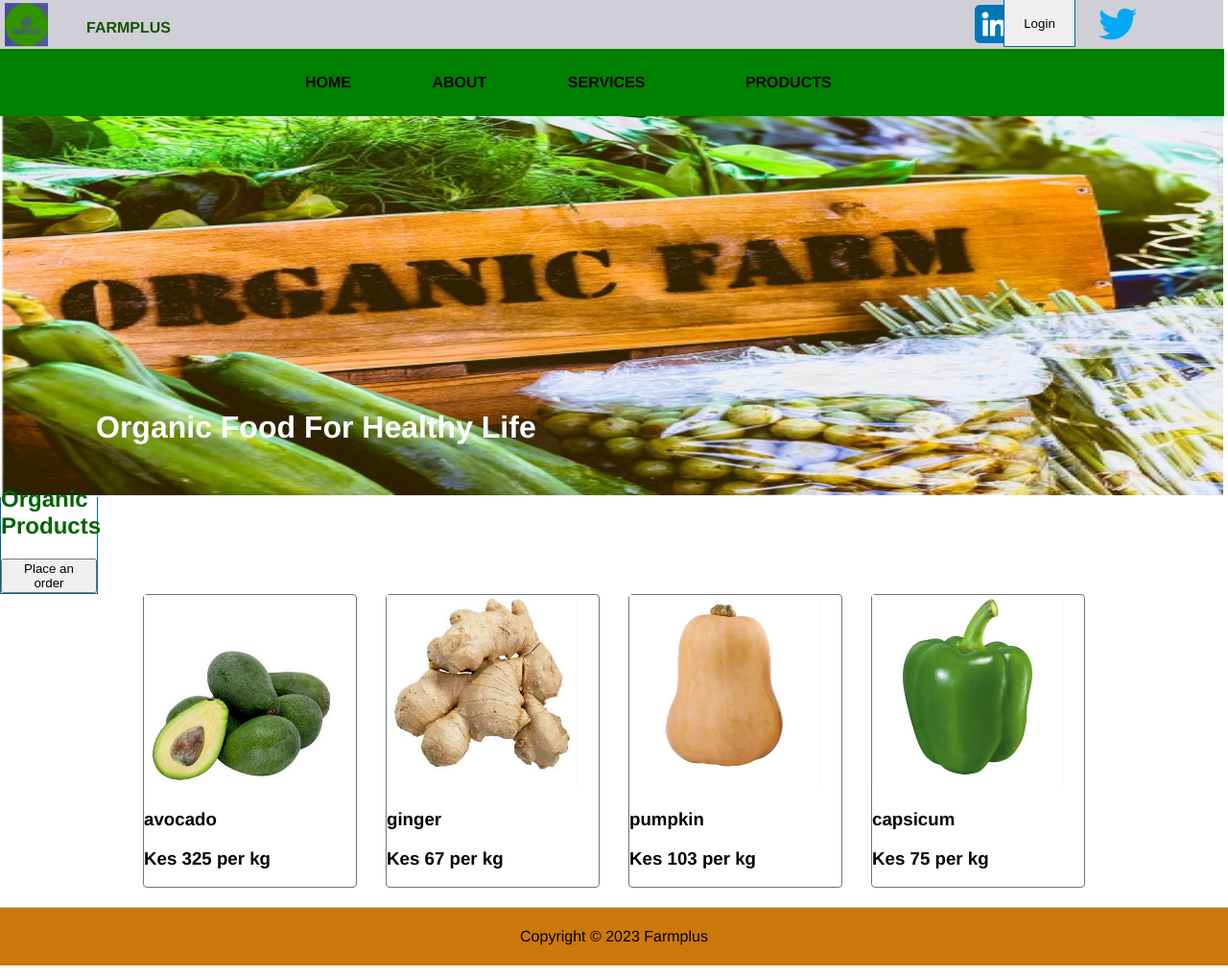
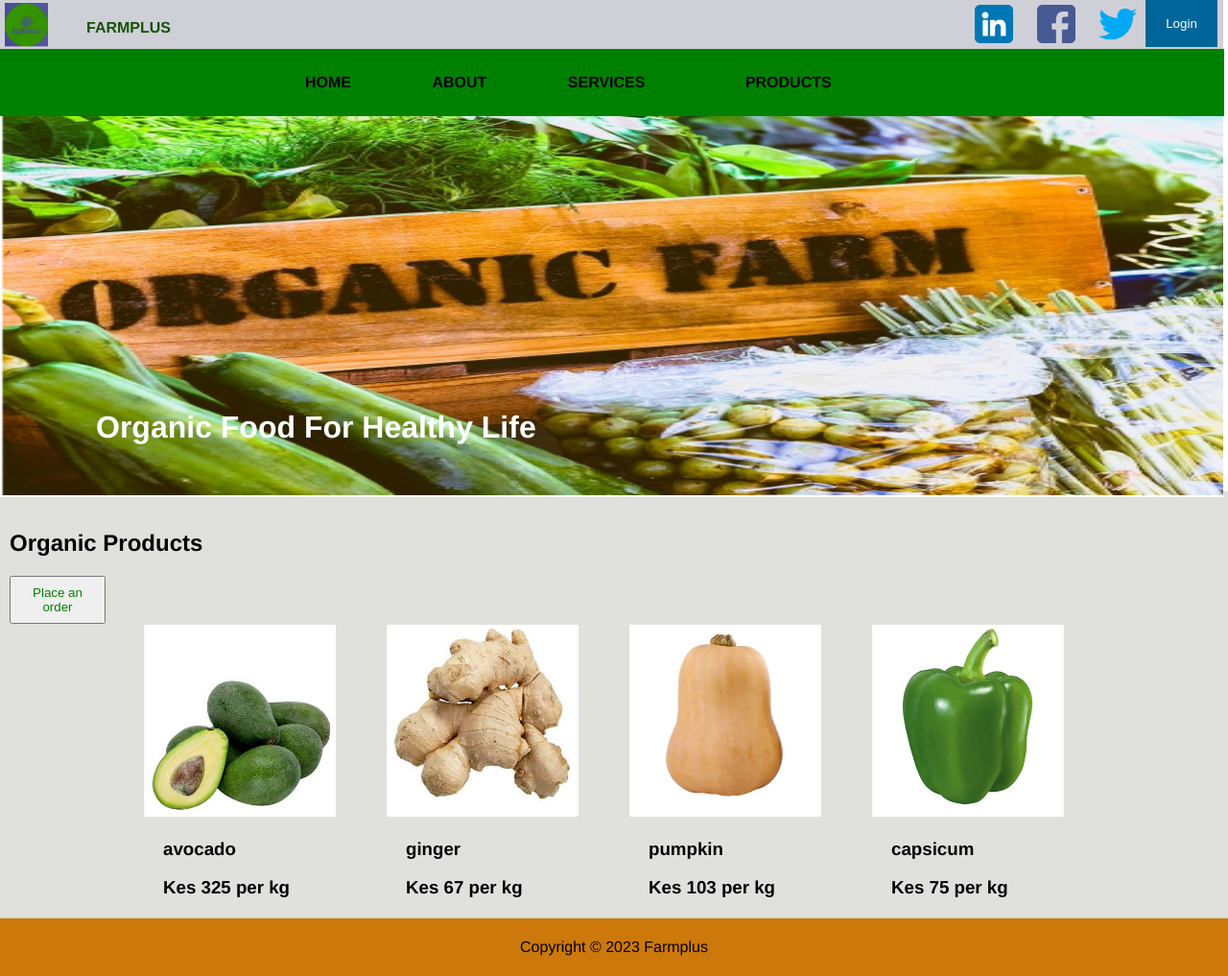
Before and after one commit to Kamau2022/Farmplus-application, a Flask app: page /product in a window 1280 px wide. Shown: the whole page at 96% size. Run offline with Flask 3, Linux system fonts and the light colour scheme.

Commit message:
designed an order button, added background color, details of products and services were well aligned

```diff
--- a/static/0-farm.css
+++ b/static/0-farm.css
@@ -67,13 +67,15 @@ input[type="submit"] {
 .login{
   width: 75px;
   height: 50px;
+  background:#006699;
+  color:#ffff;
   border:1px solid #006699;
   margin-bottom:15px;
   cursor:pointer;
   float: right;
   padding:1px 10px;
   margin-top: -50px;
-  margin-right: 74px;
+  margin-right: -74px;
 }
 .login:hover {
   background-color:rgb(0, 255, 42);
@@ -176,17 +178,48 @@ input[type="submit"] {
 
 }
 .item{
-  border: 1px solid #6c757d;
+  border: 1px solid #e0e1dd;
+;
   border-radius: 4px;
 }
+.details > h3{
+	margin-left: 20px;
+}
+.details > p{
+	margin-left: 20px;
+}
 
-.navbar{
+.price > h3{
+	margin-left: 20px;
+}
+.order{
   width: 100px;
-  border:1px solid #006699;
-  color: darkgreen;
+  height: 50px;
+  cursor:pointer;
+  color:  green;
+}
+.nav_a{
+   margin-top: 70px;
+   margin-left: 10px;
+   }
 
+.nav_b{
+	margin-top: 70px;
+	margin-left: 10px;
+	padding-top: 20px;
 }
-.buttons{
-  width: 1000px;
-  color: darkgreen;
+.nav_c{
+	margin-top: 128px;
+        margin-left: 10px;
+	padding-top: 20px;
 }
+.container_4{
+	background-color: #e0e1dd;
+	margin-top: -20px;
+}
+
+.container_5{
+        background-color: #e0e1dd;
+        margin-top: -80px;
+	margin-bottom: -20px;
+}
--- a/static/1-farm.css
+++ b/static/1-farm.css
@@ -83,7 +83,7 @@ form input::placeholder{
 form input[type="submit"]{
   height: 50px;
   margin-top: 30px;
-  color: #fff;
+  color: red;
   padding: 0;
   border: none;
   background: #5372F0;
--- a/templates/product.html
+++ b/templates/product.html
@@ -24,7 +24,10 @@
         <nav>
             <a class="title">FARMPLUS</a>
         </nav>
-        <div class="logo"> </div>
+        <div class="logo">
+        <img class="img"src="/static/images/logo.png">
+        </div>
+
         <div id="bux">
             <button onclick="window.location.href='/redirect'" class="login">Login</button>
         </div>
@@ -47,12 +50,12 @@
 
     <!-- Image-1 End -->
    <!-- Products Start -->
-            <div class="navbar">
+         <div class="container_5">
+            <div class="nav_c">
         <h2> Organic Products</h2>
         <button onclick="window.location.href='/direct'" class="order">Place an order</button>
 
         </div>
-
         <div class="products-organic">
                 <div class="item">
                     <img width="200" height="200" src="/static/images/avocado.png" alt="">
```
Also changed, not shown: templates/about.html (+8 -5 lines), templates/home.html (+12 -11 lines), templates/service.html (+6 -3 lines).
